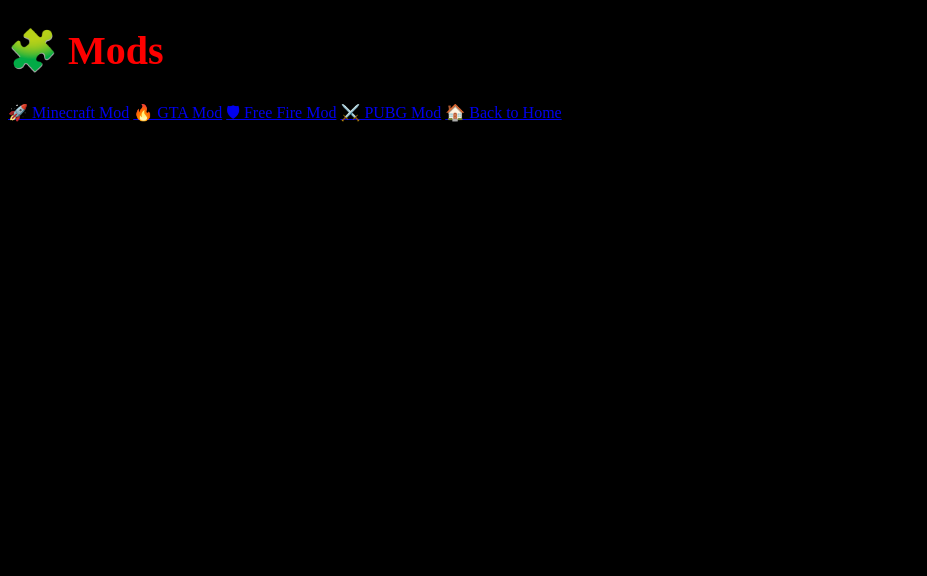
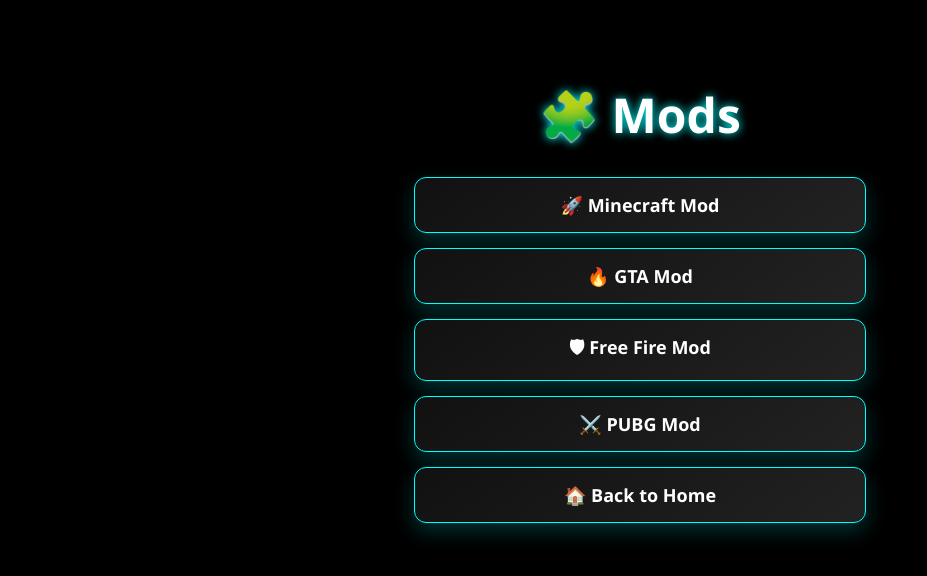
Before and after one commit to RAZINVERSE/RAZINVERSE.github.io, a plain HTML site: page mods.html in a window 1280 px wide. Shown: the whole page, without its empty margins (0-927 px from the left). Drawn offline with Linux system fonts and the light colour scheme.

Commit message:
Update style.css
new style css

```diff
--- a/style.css
+++ b/style.css
@@ -1,8 +1,65 @@
+/* Base Styles */
 body {
-  background: black;
-  color: red;
+  background: #000;
+  color: #fff;
+  font-family: 'Segoe UI', sans-serif;
+  text-align: center;
+  padding: 30px;
+  margin: 0;
 }
 
+.container {
+  max-width: 600px;
+  margin: auto;
+  padding: 20px;
+}
+
+/* Title */
 h1 {
-  font-size: 40px;
+  font-size: 3em;
+  margin-bottom: 30px;
+  color: #fff;
+  text-shadow: 0 0 10px #0ff;
 }
+
+/* Glowing Buttons */
+.button {
+  display: block;
+  margin: 15px auto;
+  padding: 15px 25px;
+  width: 90%;
+  max-width: 400px;
+  background: linear-gradient(145deg, #111, #222);
+  border: 1px solid #0ff;
+  border-radius: 12px;
+  color: #fff;
+  font-size: 18px;
+  font-weight: bold;
+  text-decoration: none;
+  transition: all 0.3s ease;
+  box-shadow: 0 8px 20px rgba(0, 255, 255, 0.2);
+  text-align: center;
+}
+
+.button:hover {
+  background: #0ff;
+  color: #000;
+  transform: scale(1.05);
+  box-shadow: 0 0 20px #0ff, 0 0 30px #0ff;
+}
+
+/* Mobile-Friendly Adjustments */
+@media (max-width: 500px) {
+  .button {
+    font-size: 20px;
+    padding: 18px 30px;
+  }
+
+  h1 {
+    font-size: 2.2em;
+  }
+
+  body {
+    padding: 15px;
+  }
+}
```
